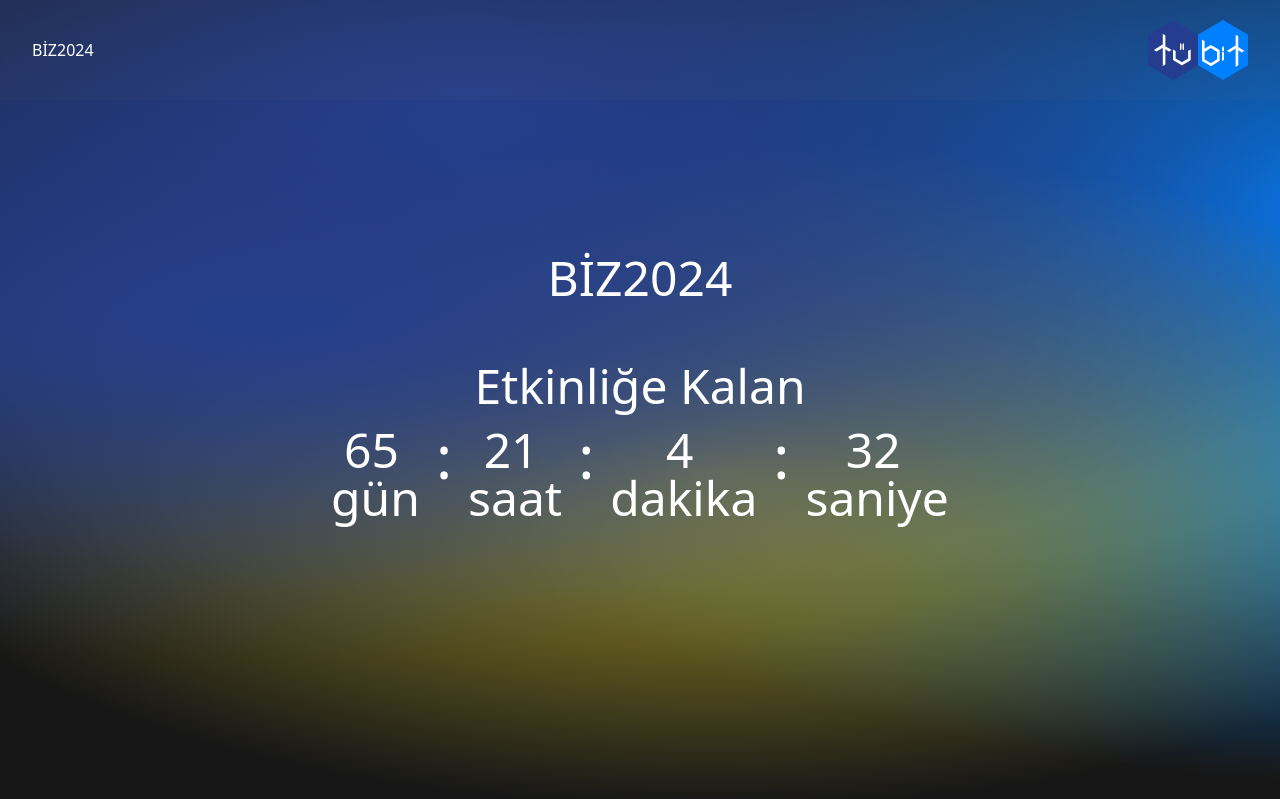
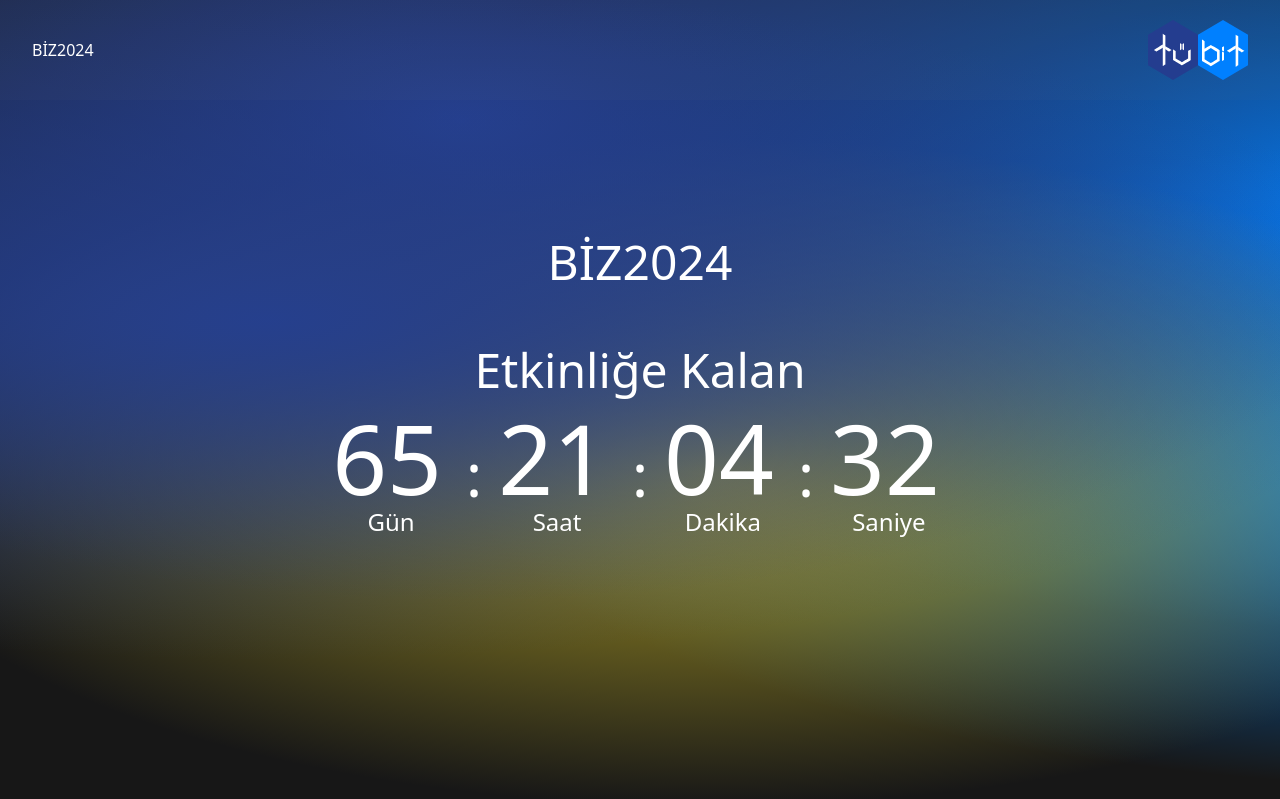
Before and after one commit to EnesPINAR/Biz24, a Django app: page / in a window 1280 px wide. Shown: the top 799 px of the page. Run offline with Django 5.2, Linux system fonts and the light colour scheme; style sheets or scripts are compiled from the project's sources.

Commit message:
Adjusted countdown font sizes and digit padding
also added flowbite js map and updated tw.css

```diff
--- a/main/static/css/tw.css
+++ b/main/static/css/tw.css
@@ -1517,6 +1508,21 @@ input[type="range"]::-ms-fill-lower {
 .text-4xl {
   font-size: 2.25rem !important;
   line-height: 2.5rem !important;
+}
+
+.text-xl {
+  font-size: 1.25rem !important;
+  line-height: 1.75rem !important;
+}
+
+.text-xs {
+  font-size: 0.75rem !important;
+  line-height: 1rem !important;
+}
+
+.text-6xl {
+  font-size: 3.75rem !important;
+  line-height: 1 !important;
 }
 
 .leading-6 {
@@ -1793,6 +1791,16 @@ input[type="range"]::-ms-fill-lower {
     font-size: 3.75rem !important;
     line-height: 1 !important;
   }
+
+  .md\:text-2xl {
+    font-size: 1.5rem !important;
+    line-height: 2rem !important;
+  }
+
+  .md\:text-8xl {
+    font-size: 6rem !important;
+    line-height: 1 !important;
+  }
 }
 
 .rtl\:rotate-180:where([dir="rtl"], [dir="rtl"] *) {
--- a/main/static/js/countdown.js
+++ b/main/static/js/countdown.js
@@ -11,10 +11,10 @@ var x = setInterval(function() {
   var minutes = Math.floor((distance % (1000 * 60 * 60)) / (1000 * 60));
   var seconds = Math.floor((distance % (1000 * 60)) / 1000);
 
-  document.getElementById("eventCountdownDay").innerHTML = days.toString();
-  document.getElementById("eventCountdownHour").innerHTML = hours.toString();
-  document.getElementById("eventCountdownMinute").innerHTML = minutes.toString();
-  document.getElementById("eventCountdownSecond").innerHTML = seconds.toString();
+  document.getElementById("eventCountdownDay").innerHTML = days.toString().padStart(2,0);
+  document.getElementById("eventCountdownHour").innerHTML = hours.toString().padStart(2,0);
+  document.getElementById("eventCountdownMinute").innerHTML = minutes.toString().padStart(2,0);
+  document.getElementById("eventCountdownSecond").innerHTML = seconds.toString().padStart(2,0);
 
   if (distance < 0) {
     clearInterval(x);
--- a/main/templates/index.html
+++ b/main/templates/index.html
@@ -9,7 +9,7 @@
     <link rel="stylesheet" href="{% static "css/flowbite.min.css" %}">
     <link rel="stylesheet" href="{% static "css/tw.css" %}">
     <link rel="stylesheet" href="{% static "css/custom.css" %}">
-      <script defer src="{% static "js/countdown.js" %}"></script>
+    <script defer src="{% static "js/countdown.js" %}"></script>
     <title>BİZ2024</title>
   </head>
   <body class="relative overflow-x-hidden text-white bg-neutral-900">
@@ -24,25 +24,25 @@
       <div class="flex flex-col items-center mb-36">
         <h1 class="text-3xl mb-[60px] md:text-5xl">BİZ2024</h1>
         <h1 class="mb-4 text-3xl md:text-5xl" id="eventCountdownTitle">Etkinliğe Kalan</h1>
-        <div class="flex flex-row px-4">
+        <div class="flex flex-row items-center px-4">
             <div class="flex flex-col">
-                <p class="text-3xl text-center md:text-5xl md:mr-2" id="eventCountdownDay"></p>
-                <p class="text-3xl text-center md:text-5xl">gün</p>
+                <p class="text-6xl text-center md:text-8xl md:mr-2" id="eventCountdownDay">00</p>
+                <p class="text-xs text-center md:text-2xl">Gün</p>
             </div>
             <p class="mx-2 text-4xl text-center md:text-6xl md:mx-4">:</p>
             <div class="flex flex-col">
-                <p class="text-3xl text-center md:text-5xl md:mr-2" id="eventCountdownHour"></p>
-                <p class="text-3xl text-center md:text-5xl">saat</p>
+                <p class="text-6xl text-center md:text-8xl md:mr-2" id="eventCountdownHour">00</p>
+                <p class="text-xs text-center md:text-2xl">Saat</p>
             </div>
             <p class="mx-2 text-4xl text-center md:text-6xl md:mx-4">:</p>
             <div class="flex flex-col">
-                <p class="text-3xl text-center md:text-5xl md:mr-2" id="eventCountdownMinute"></p>
-                <p class="text-3xl text-center md:text-5xl">dakika</p>
+                <p class="text-6xl text-center md:text-8xl md:mr-2" id="eventCountdownMinute">00</p>
+                <p class="text-xs text-center md:text-2xl">Dakika</p>
             </div>
             <p class="mx-2 text-4xl text-center md:text-6xl md:mx-4">:</p>
             <div class="flex flex-col">
-                <p class="text-3xl text-center md:text-5xl md:mr-2" id="eventCountdownSecond"></p>
-                <p class="text-3xl text-center md:text-5xl">saniye</p>
+                <p class="text-6xl text-center md:text-8xl md:mr-2" id="eventCountdownSecond">00</p>
+                <p class="text-xs text-center md:text-2xl">Saniye</p>
             </div>
         </div>
       </div>
```
Also changed, not shown: other parts of main/static/css/tw.css (+10 -27 lines), 1 other file.
